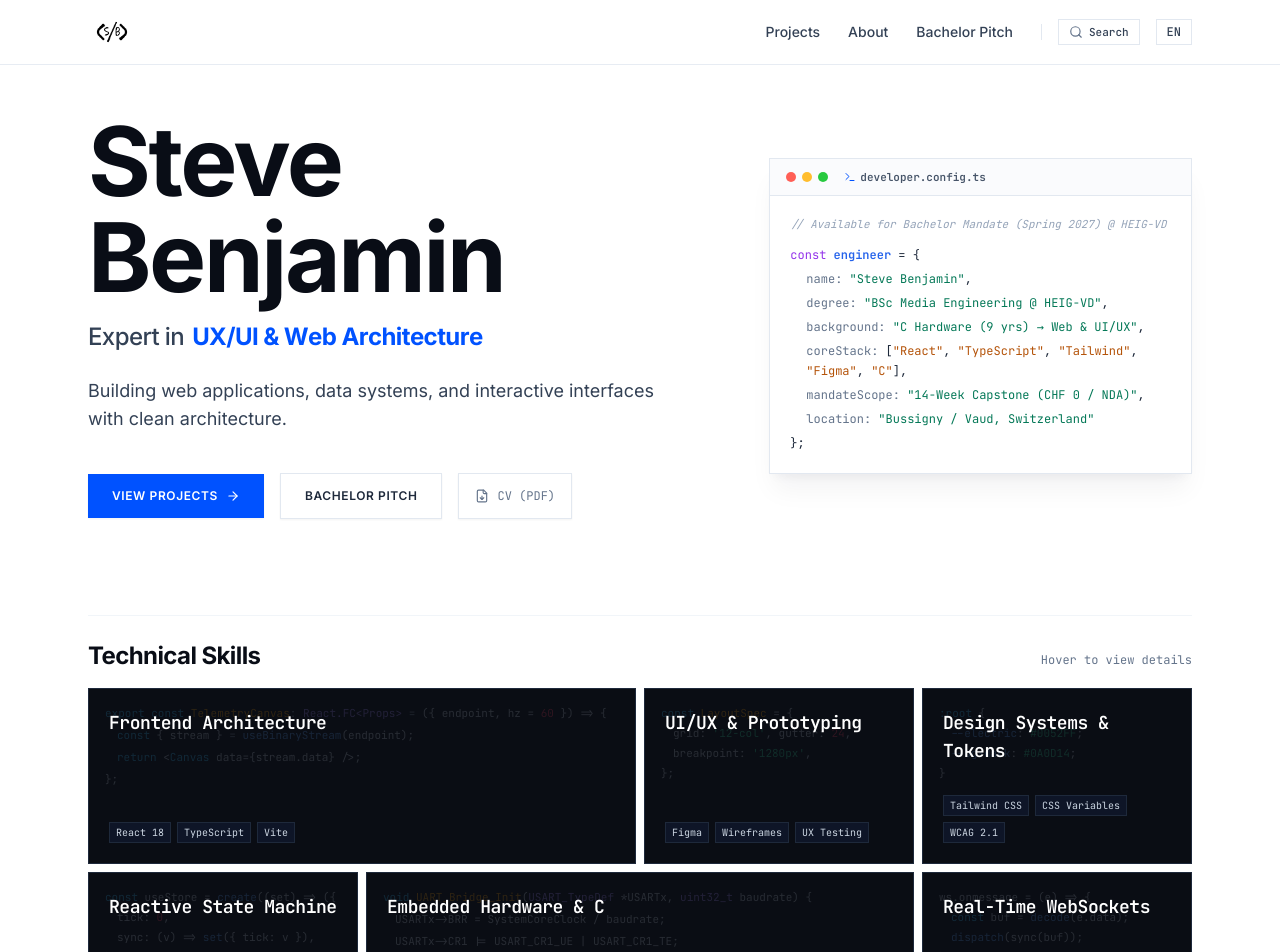
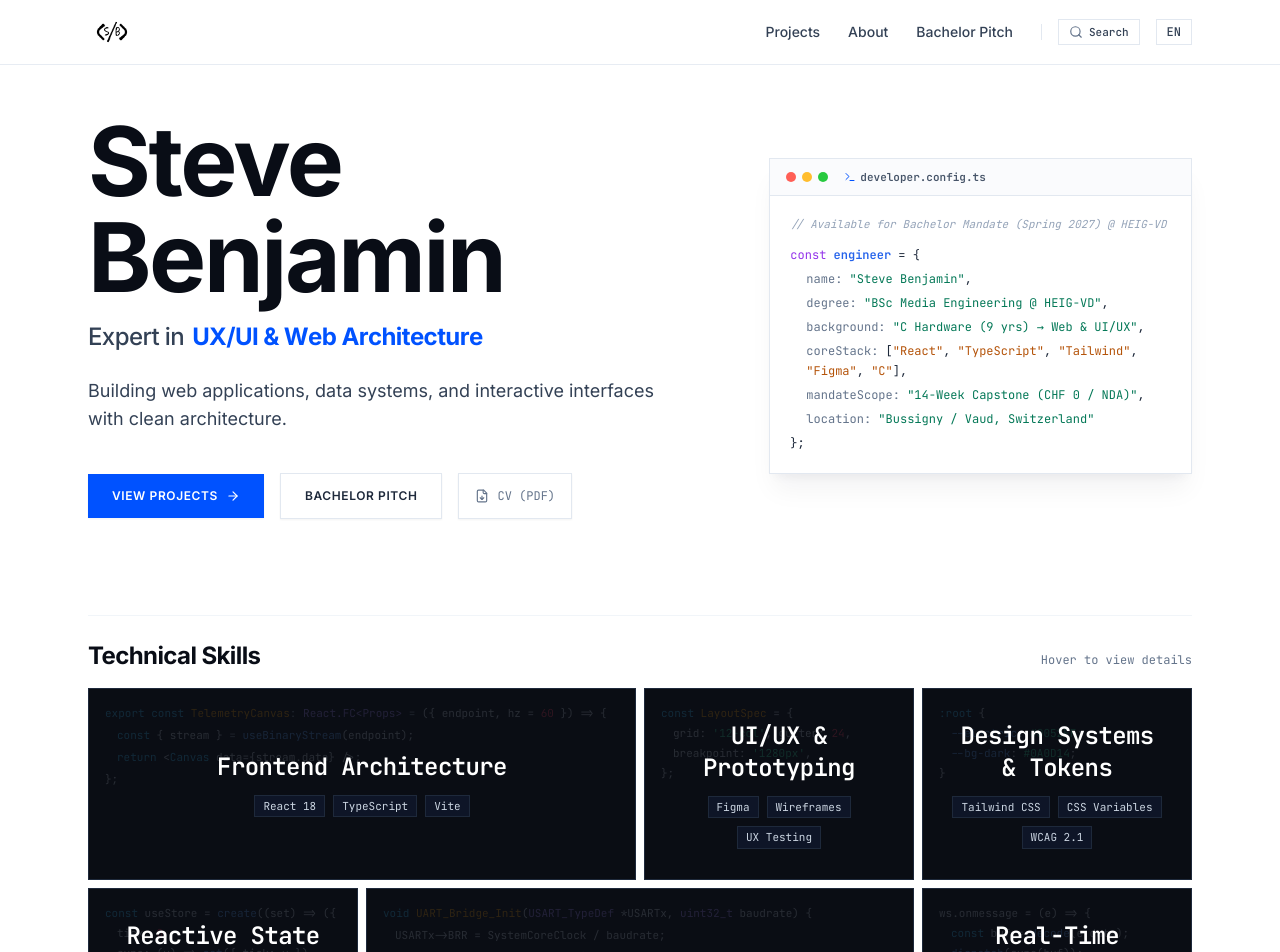
Before and after one commit to KingJamesGOAT/steve-benjamin-portfolio, a React (Vite) app: page / in a window 1280 px wide. Shown: the top 952 px of the page. Built offline with nearby package versions, Linux system fonts and the light colour scheme.

Commit message:
Center bento titles and tool badges, enlarge title size across all devices

```diff
--- a/src/components/features/TechBentoGrid.tsx
+++ b/src/components/features/TechBentoGrid.tsx
@@ -20,29 +20,29 @@ const BentoTileCard: React.FC<{ tile: BentoTile; isFrench: boolean }> = ({ tile,
   return (
     <div
       onClick={() => setFlipped((prev) => !prev)}
-      className={`group relative ${tile.colSpan} h-40 sm:h-44 border border-slate-800 bg-[#0A0D14] overflow-hidden select-none rounded-none cursor-pointer transition-all duration-300 hover:border-blue-500/70 hover:shadow-[0_0_20px_rgba(0,82,255,0.18)]`}
+      className={`group relative ${tile.colSpan} h-44 sm:h-48 border border-slate-800 bg-[#0A0D14] overflow-hidden select-none rounded-none cursor-pointer transition-all duration-300 hover:border-blue-500/70 hover:shadow-[0_0_20px_rgba(0,82,255,0.18)]`}
     >
       {/* 1. FAINT BACKGROUND WATERMARK CODE */}
       <div className="absolute inset-0 p-3 sm:p-4 font-mono text-[11px] leading-relaxed text-slate-300 opacity-15 group-hover:opacity-25 transition-opacity duration-300 pointer-events-none overflow-hidden select-none">
         {tile.codeSnippet}
       </div>
 
-      {/* 2. DEFAULT FRONT LAYER (TITLE & TOOLS) */}
+      {/* 2. DEFAULT FRONT LAYER (CENTERED BIGGER TITLE & 3 BADGES) */}
       <div
-        className={`absolute inset-0 p-4 sm:p-5 flex flex-col justify-between z-10 transition-all duration-300 ${
+        className={`absolute inset-0 p-4 sm:p-5 flex flex-col items-center justify-center text-center gap-3 z-10 transition-all duration-300 ${
           flipped ? 'opacity-0 pointer-events-none' : 'opacity-100 group-hover:opacity-0 group-hover:pointer-events-none'
         }`}
       >
-        <h3 className="text-sm sm:text-base md:text-lg font-bold font-mono tracking-tight text-white leading-snug">
+        <h3 className="text-base sm:text-lg md:text-xl lg:text-2xl font-bold font-mono tracking-tight text-white leading-snug text-center max-w-[95%]">
           {isFrench ? tile.titleFr : tile.titleEn}
         </h3>
 
-        {/* Tools badges row */}
-        <div className="flex flex-wrap gap-1.5 pt-1">
+        {/* 3 tools badges centered under the title */}
+        <div className="flex flex-wrap items-center justify-center gap-1.5 sm:gap-2">
           {tile.tools.slice(0, 3).map((tool) => (
             <span
               key={tool}
-              className="px-1.5 py-0.5 text-[10px] font-mono bg-slate-900/90 text-slate-300 border border-slate-800"
+              className="px-2 py-0.5 text-[10px] sm:text-[11px] font-mono bg-slate-900/90 text-slate-300 border border-slate-800"
             >
               {tool}
             </span>
@@ -52,13 +52,13 @@ const BentoTileCard: React.FC<{ tile: BentoTile; isFrench: boolean }> = ({ tile,
 
       {/* 3. HOVER / TAP LAYER (JUST THE TEXT AND NOTHING ELSE) */}
       <div
-        className={`absolute inset-0 p-4 sm:p-5 z-20 flex items-center justify-center bg-[#070A0F]/95 backdrop-blur-sm border-t-2 border-electric transition-all duration-300 ${
+        className={`absolute inset-0 p-4 sm:p-6 z-20 flex items-center justify-center text-center bg-[#070A0F]/95 backdrop-blur-sm border-t-2 border-electric transition-all duration-300 ${
           flipped
             ? 'opacity-100 pointer-events-auto'
             : 'opacity-0 pointer-events-none group-hover:opacity-100 group-hover:pointer-events-auto'
         }`}
       >
-        <p className="text-xs sm:text-[13px] text-slate-200 leading-relaxed font-sans">
+        <p className="text-xs sm:text-sm text-slate-200 leading-relaxed font-sans max-w-[95%]">
           {isFrench ? tile.descFr : tile.descEn}
         </p>
       </div>
```
